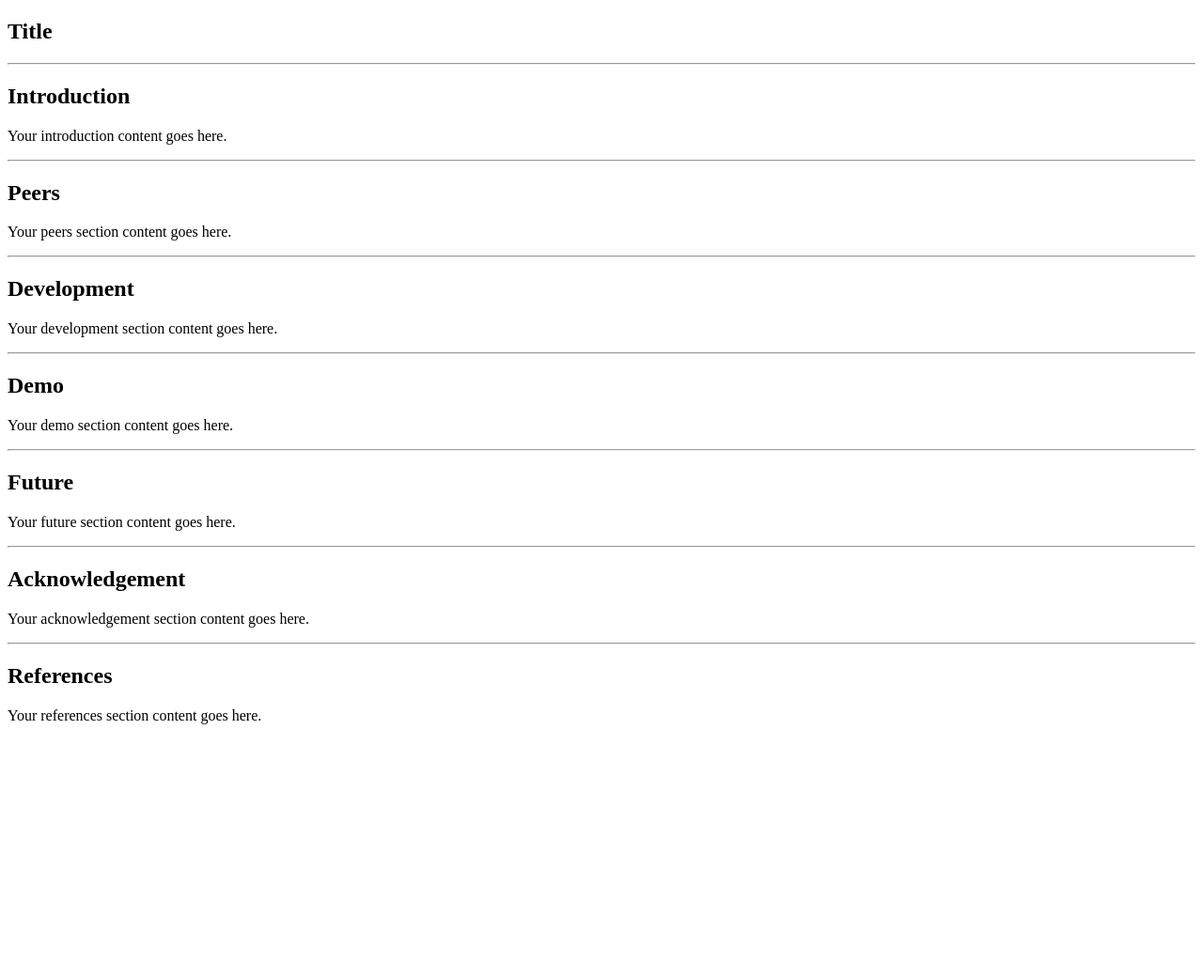
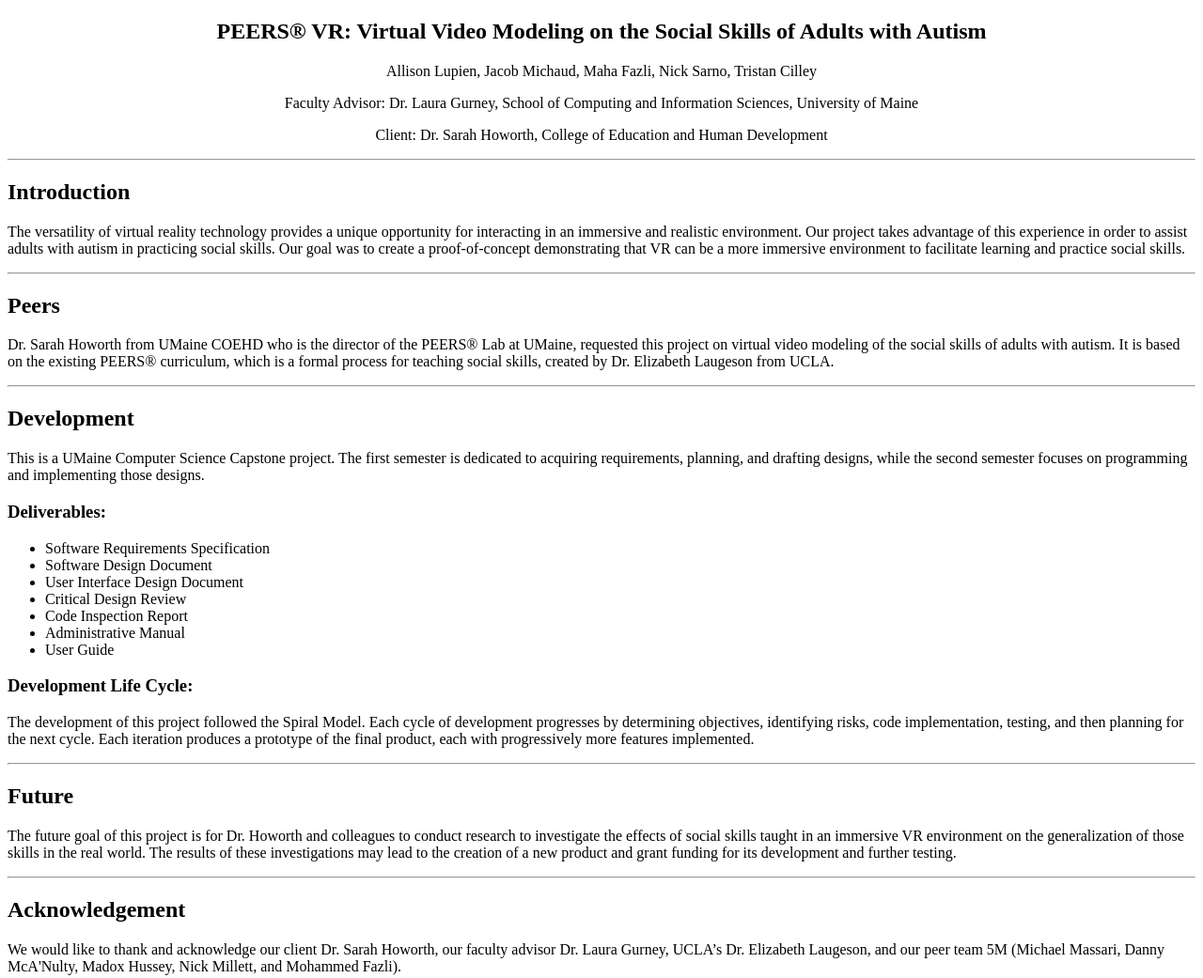
Before and after one commit to mahafazli/Jam-Tech, a plain HTML site: page index.html in a window 1280 px wide. Shown: the top 1041 px of the page at 94% size. Before the commit the page ends 800 px from the top, so only its background shows below. Drawn offline with Linux system fonts and the light colour scheme.

Commit message:
Updated index.html

```diff
--- a/index.html
+++ b/index.html
@@ -3,22 +3,34 @@
 <head>
     <meta charset="UTF-8">
     <meta name="viewport" content="width=device-width, initial-scale=1.0">
-    <title>Your Title Here</title>
+    <title>PEERS® VR: Virtual Video Modeling on the Social Skills of Adults with Autism</title>
+    <style>
+        h1 {
+            text-align: center;
+        }
+        .additional-info {
+            text-align: center;
+        }
+    </style>
 </head>
 <body>
 
     <!-- Section 1: Title -->
     <section>
-        <h1>Title</h1>
+        <h1>PEERS® VR: Virtual Video Modeling on the Social Skills of Adults with Autism</h1>
+        <div class="additional-info">
+            <p>Allison Lupien, Jacob Michaud, Maha Fazli, Nick Sarno, Tristan Cilley</p>
+            <p>Faculty Advisor: Dr. Laura Gurney, School of Computing and Information Sciences, University of Maine</p>
+            <p>Client: Dr. Sarah Howorth, College of Education and Human Development</p>
+        </div>
     </section>
 
-    <!-- Horizontal Line -->
     <hr>
 
     <!-- Section 2: Introduction -->
     <section>
         <h2>Introduction</h2>
-        <p>Your introduction content goes here.</p>
+        <p>The versatility of virtual reality technology provides a unique opportunity for interacting in an immersive and realistic environment. Our project takes advantage of this experience in order to assist adults with autism in practicing social skills. Our goal was to create a proof-of-concept demonstrating that VR can be a more immersive environment to facilitate learning and practice social skills.</p>
     </section>
 
     <hr>
@@ -26,7 +38,7 @@
     <!-- Section 3: Peers -->
     <section>
         <h2>Peers</h2>
-        <p>Your peers section content goes here.</p>
+        <p>Dr. Sarah Howorth from UMaine COEHD who is the director of the PEERS® Lab at UMaine, requested this project on virtual video modeling of the social skills of adults with autism. It is based on the existing PEERS® curriculum, which is a formal process for teaching social skills, created by Dr. Elizabeth Laugeson from UCLA.</p>
     </section>
 
     <hr>
@@ -34,39 +46,45 @@
     <!-- Section 4: Development -->
     <section>
         <h2>Development</h2>
-        <p>Your development section content goes here.</p>
+        <p>This is a UMaine Computer Science Capstone project. The first semester is dedicated to acquiring requirements, planning, and drafting designs, while the second semester focuses on programming and implementing those designs.</p>
+        <h3>Deliverables:</h3>
+        <ul>
+            <li>Software Requirements Specification</li>
+            <li>Software Design Document</li>
+            <li>User Interface Design Document</li>
+            <li>Critical Design Review</li>
+            <li>Code Inspection Report</li>
+            <li>Administrative Manual</li>
+            <li>User Guide</li>
+        </ul>
+        <h3>Development Life Cycle:</h3>
+        <p>The development of this project followed the Spiral Model. Each cycle of development progresses by determining objectives, identifying risks, code implementation, testing, and then planning for the next cycle. Each iteration produces a prototype of the final product, each with progressively more features implemented.</p>
     </section>
 
     <hr>
 
-    <!-- Section 5: Demo -->
+    <!-- Section 5: Future -->
     <section>
-        <h2>Demo</h2>
-        <p>Your demo section content goes here.</p>
+        <h2>Future</h2>
+        <p>The future goal of this project is for Dr. Howorth and colleagues to conduct research to investigate the effects of social skills taught in an immersive VR environment on the generalization of those skills in the real world. The results of these investigations may lead to the creation of a new product and grant funding for its development and further testing.</p>
     </section>
 
     <hr>
 
-    <!-- Section 6: Future -->
+    <!-- Section 6: Acknowledgement -->
     <section>
-        <h2>Future</h2>
-        <p>Your future section content goes here.</p>
+        <h2>Acknowledgement</h2>
+        <p>We would like to thank and acknowledge our client Dr. Sarah Howorth, our faculty advisor Dr. Laura Gurney, UCLA’s Dr. Elizabeth Laugeson, and our peer team 5M (Michael Massari, Danny McA'Nulty, Madox Hussey, Nick Millett, and Mohammed Fazli).</p>
     </section>
 
     <hr>
 
-    <!-- Section 7: Acknowledge -->
-    <section>
-        <h2>Acknowledgement</h2>
-        <p>Your acknowledgement section content goes here.</p>
-    </section>
-
-    <hr>
-
-    <!-- Section 8: References -->
+    <!-- Section 7: References -->
     <section>
         <h2>References</h2>
-        <p>Your references section content goes here.</p>
+             <p>PEERS®. (2021). PEERS® (version 1.1.0) [Mobile app]. Apple Store OR Google Play. <a href="https://play.google.com/store/apps/details?id=com.peersclinic.peers&hl=en_US&gl=US">https://play.google.com/store/apps/details?id=com.peersclinic.peers&hl=en_US&gl=US</a></p>
+        <p>PEERS (2023) UCLA PEERS® Clinic, Semel Institute for Neuroscience and Human Behavior. <a href="https://www.semel.ucla.edu/peers">https://www.semel.ucla.edu/peers</a></p>
+        <p>Tristan Cilley, Allison Lupien, Nick Sarno, Jacob Michaud, Maha Fazli. (2023). GitHub repository, <a href="https://github.com/VoloVita/SeniorCapstone/tree/main/Deliverables">https://github.com/VoloVita/SeniorCapstone/tree/main/Deliverables</a></p>
     </section>
 
 </body>
```
